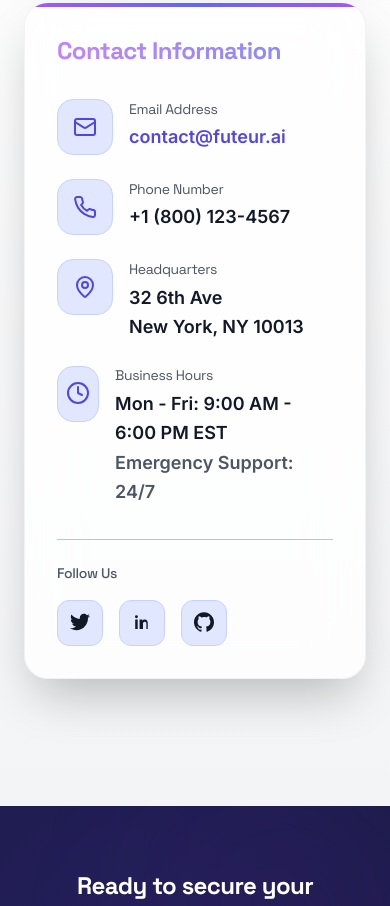
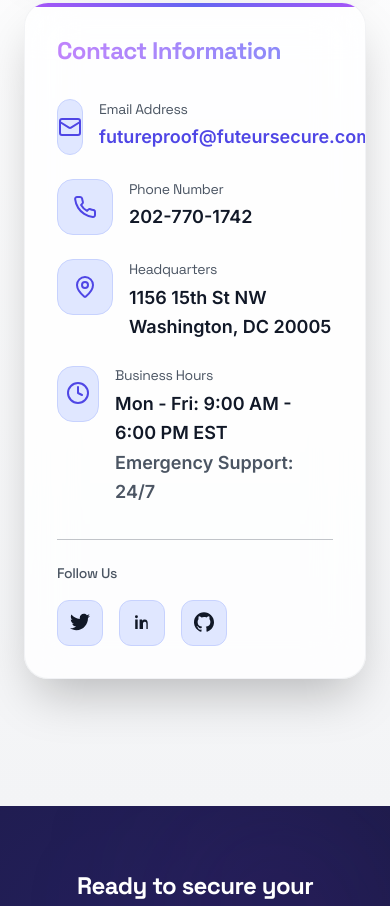
Before and after one commit to Futeur-Secure/fresh-new-online-space, a React (Vite) app: page /contact in a window 390 px wide. Shown: the part 1600-2506 px from the top of the page. Built offline with nearby package versions, Linux system fonts and the light colour scheme.

Commit message:
Update contact information
Update the contact information in the "Contact Information" section with the provided address, phone number, and email.

```diff
--- a/src/components/ContactSection.tsx
+++ b/src/components/ContactSection.tsx
@@ -1,4 +1,3 @@
-
 import { useState, useEffect, useRef } from "react";
 import {
   Calendar, Clock, Mail, MapPin, Phone, ExternalLink, Sparkles,
@@ -451,7 +450,7 @@ const ContactSection = () => {
                   <div>
                     <h5 className={`text-sm ${themeClasses.subtitle} mb-1`}>Email Address</h5>
                     <p className={`font-semibold ${themeClasses.iconText} text-lg hover:underline`}>
-                      contact@futeur.ai
+                      futureproof@futeursecure.com
                     </p>
                   </div>
                 </div>
@@ -463,7 +462,7 @@ const ContactSection = () => {
                   <div>
                     <h5 className={`text-sm ${themeClasses.subtitle} mb-1`}>Phone Number</h5>
                     <p className={`font-semibold ${themeClasses.text} text-lg`}>
-                      +1 (800) 123-4567
+                      202-770-1742
                     </p>
                   </div>
                 </div>
@@ -475,8 +474,8 @@ const ContactSection = () => {
                   <div>
                     <h5 className={`text-sm ${themeClasses.subtitle} mb-1`}>Headquarters</h5>
                     <p className={`font-semibold ${themeClasses.text} text-lg leading-relaxed`}>
-                      32 6th Ave<br />
-                      New York, NY 10013
+                      1156 15th St NW<br />
+                      Washington, DC 20005
                     </p>
                   </div>
                 </div>
```
